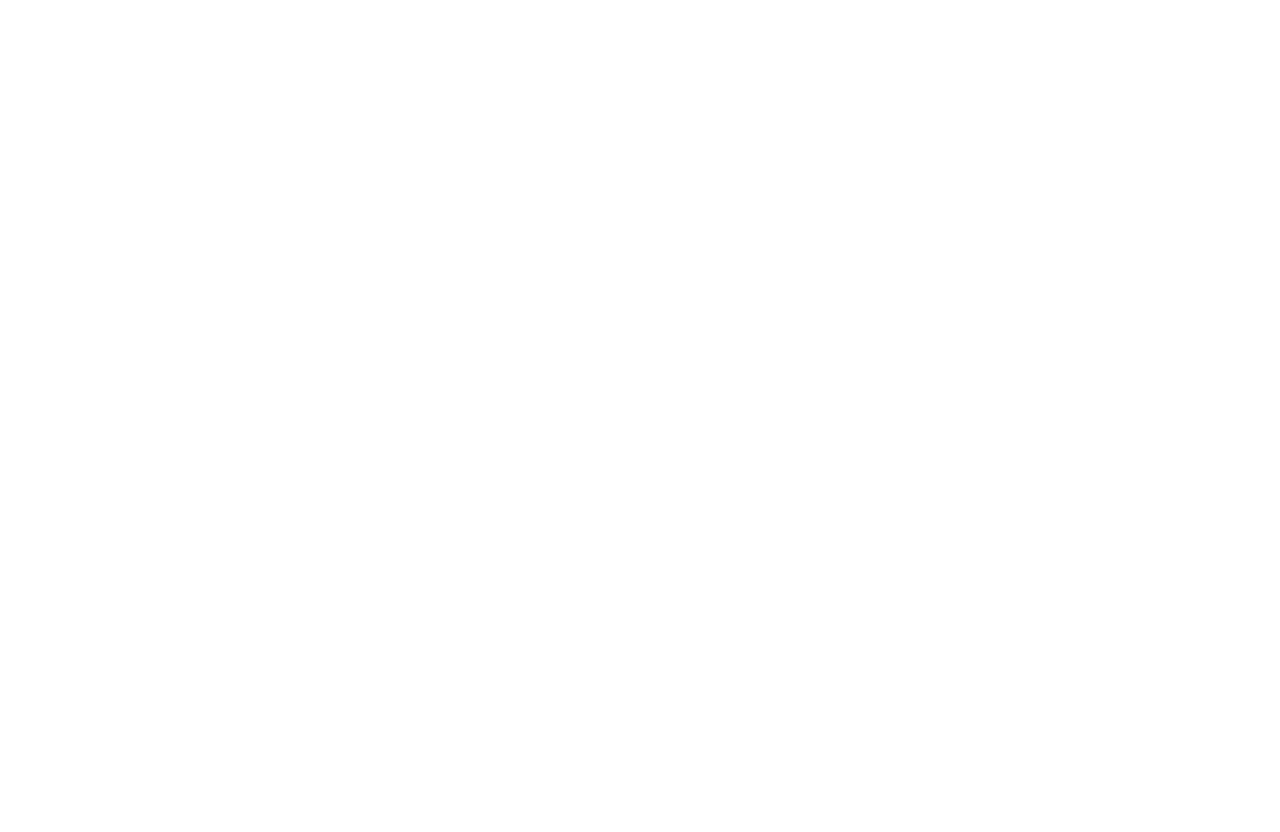
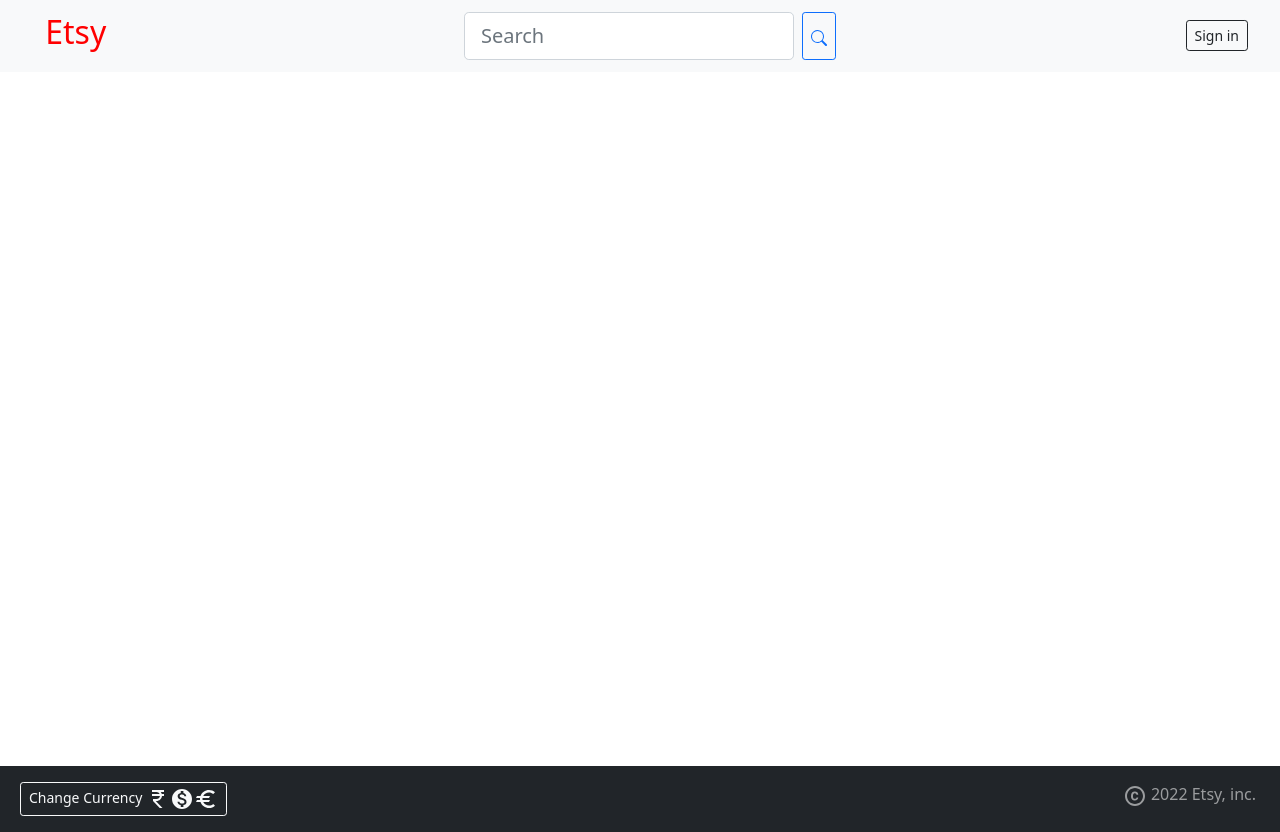
Before and after one commit to rohanbpatel14/etsy-marketplace, a React (Create React App) app in the folder Frontend/: page /search-page in a window 1280 px wide. Before the commit this address had no page. Before the commit the page ends 800 px from the top, so only its background shows below. Built offline with nearby package versions, Linux system fonts and the light colour scheme.

Commit message:
feat(ui): add footer component

```diff
--- a/Frontend/src/App.js
+++ b/Frontend/src/App.js
@@ -5,6 +5,7 @@
 // import Signup from "./components/loginSignup/signup";
 // import Login from "./components/loginSignup/login";
 import NavBar from "./components/navBar/NavBar";
+import Footer from './components/Footer/Footer';
 // import Profile from "./components/Profile/profile";
 // import HomePage from "./components/Home/homePage";
 // import Item from "./components/Item/itemPage";
@@ -26,13 +27,13 @@
 
 
       <BrowserRouter>
-      {/* <div className="content-container">
-          <NavBar>New navigation</NavBar> */}
+      <div className="content-container">
+          <NavBar>New navigation</NavBar>
 
         <Routes>
         {/* <Route exact path="/" element={<HomePage />} /> */}
           {/* <Route path="/home" element={<HomePage />} /> */}
-          <Route path="/navbar" element={<NavBar />} />
+
           {/* <Route path="/signup" element={<SignupForm />} />
           <Route path="/login" element={<LoginForm />} />
           <Route path="/profile" element={<Profile />} />
@@ -46,7 +47,10 @@
           <Route path="/search-page" element={<SearchPage />} /> */}
         </Routes>
 
-        {/* </div> */}
+        </div>
+        <div className="footer--pin">
+          <Footer  />
+        </div>
       </BrowserRouter>
 
     </div>
--- /dev/null
+++ b/Frontend/src/components/Footer/CurrencyForm.js
@@ -0,0 +1,55 @@
+import React from "react";
+import { Form,Button } from "react-bootstrap";
+import { useDispatch, useSelector } from "react-redux";
+import Select from "react-select";
+import { changeCurrency } from "../../store/actions/userActions";
+
+const CurrencyForm = (props) => {
+
+  const reduxState = useSelector((state) => state);
+  const dispatch = useDispatch();
+
+  const options = [
+    { value: "USD", label: "USD" },
+    { value: "Euro", label: "Euro" },
+    { value: "INR", label: "INR" },
+  ];
+  const [formValue, setformValue] = React.useState(reduxState.currency);
+
+
+  const handleChange = (event) => {
+    setformValue(event.value);
+  };
+
+
+  const handleSave = () => {
+    dispatch(changeCurrency(formValue))
+    props.onHide();
+  };
+
+
+  return (
+    <Form>
+
+      <Form.Group className="mb-3" controlId="formBasicPassword">
+        <Form.Label>Currency</Form.Label>
+        <Select
+          name="name"
+          placeholder={formValue}
+
+          // searchable={false}
+          value={formValue}
+          options={options}
+          onChange={handleChange}
+        />
+      </Form.Group>
+      <div style={{ float: "right" }}>
+        <Button variant="dark" type="submit" size="sm" onClick={handleSave}>
+          {" "}
+          Save
+        </Button>
+      </div>
+    </Form>
+  );
+};
+export default CurrencyForm;
--- /dev/null
+++ b/Frontend/src/components/Footer/CurrencyModal.js
@@ -0,0 +1,35 @@
+import React, { useState } from "react";
+import { Modal, Button } from "react-bootstrap";
+import CurrencyForm from "./CurrencyForm";
+import EuroIcon from "@mui/icons-material/Euro";
+import CurrencyRupeeIcon from "@mui/icons-material/CurrencyRupee";
+import MonetizationOnIcon from "@mui/icons-material/MonetizationOn";
+function CurrencyModal( ) {
+  const [showLogin, setShowLogin] = useState(false);
+
+  const handleCloseLogin = () => setShowLogin(false);
+  const handleShowLogin = () => setShowLogin(true);
+
+
+
+  return (
+    <>
+      <div>
+        <Button variant="outline-light" size="sm" onClick={handleShowLogin}>
+          Change Currency <CurrencyRupeeIcon/><MonetizationOnIcon/><EuroIcon/>
+        </Button>
+      </div>
+
+      <Modal show={showLogin} onHide={handleCloseLogin}>
+        <Modal.Header closeButton>
+          <Modal.Title>Update you settings</Modal.Title>
+        </Modal.Header>
+        <Modal.Body>
+          <CurrencyForm onHide={handleCloseLogin} />
+        </Modal.Body>
+      </Modal>
+    </>
+  );
+}
+// render(<Home />);
+export default CurrencyModal;
--- /dev/null
+++ b/Frontend/src/components/Footer/Footer.js
@@ -0,0 +1,43 @@
+import React from "react";
+import {
+  Navbar,
+  Container,
+  Nav,
+
+} from "react-bootstrap";
+import CurrencyModal from "./CurrencyModal";
+import CopyrightIcon from "@mui/icons-material/Copyright";
+function Footer() {
+
+
+  return (
+    <>
+      <div></div>
+      <Navbar bg="dark" variant="dark" expand="sm">
+        <Container fluid>
+          {/* <Navbar.Brand href="#">
+            <h2 style={{ color: "red" }}>&nbsp;&nbsp;&nbsp; Etsy</h2>
+          </Navbar.Brand> */}
+          <Navbar.Toggle aria-controls="navbarScroll" />
+          <Navbar.Collapse id="navbarScroll">
+            <Nav
+              className="container-fluid"
+              style={{ maxHeight: "100px" }}
+              navbarScroll
+              //className="ml-auto"
+            >
+              <Nav.Link >
+                <CurrencyModal  />
+              </Nav.Link>
+              <Navbar.Text className="border-left pl-2 ms-auto">
+                <CopyrightIcon />{' '}2022 Etsy, inc.
+              </Navbar.Text>
+            </Nav>
+          </Navbar.Collapse>
+        </Container>
+      </Navbar>
+    </>
+  );
+}
+// render(<Home />);
+export default Footer;
```
